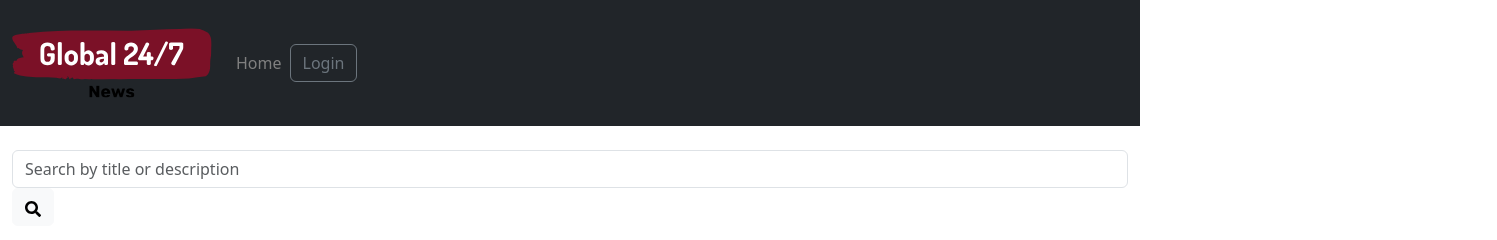
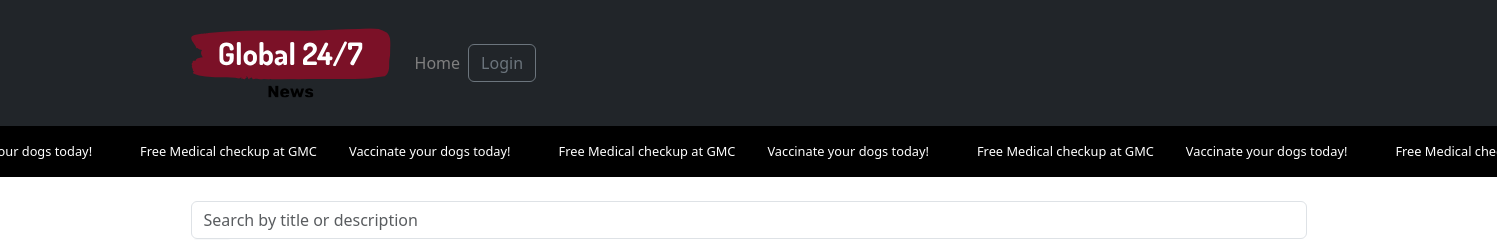
Before and after one commit to Sanskruti-thorat/News-web-app, a React (Vite) app in the folder news/: page / in a window 1280 px wide. Shown: the top 240 px of the page, 1497 px wide, since content can reach past the window. Built offline with nearby package versions, Linux system fonts and the light colour scheme.

Commit message:
AnnoucementcreatedusingMArquee

```diff
--- a/news/package.json
+++ b/news/package.json
@@ -13,7 +13,9 @@
     "formik": "^2.4.5",
     "react": "^18.2.0",
     "react-dom": "^18.2.0",
+    "react-fast-marquee": "^1.6.2",
     "react-icons": "^4.12.0",
+    "react-marquee-line": "^1.0.1",
     "react-player": "^2.13.0",
     "react-router-dom": "^6.20.1",
     "react-toastify": "^9.1.3",
--- a/news/src/Axios/user.services.tsx
+++ b/news/src/Axios/user.services.tsx
@@ -31,6 +31,16 @@ const UserServices =()=>{
         },
         updateAdmin: async (id: number, data: object) => {
           return await axios.put(`/admin/${id}`, data);
+        },
+
+        getAnnoucement: async () => {
+          return await axios.get('/annoucment');
+        },
+        addAnnouce:async (data:object)=> {
+          return await axios.post('/annoucment', data);
+        },
+        deleteAnnouce: async (id:number)=>{
+          return await axios.delete(`/annoucment/${id}`);
         }
 
     };
--- /dev/null
+++ b/news/src/CSS/annouc.css
@@ -0,0 +1,29 @@
+.annoucement{
+    background-color: #000;
+    color: #fff;
+    display: flex;
+    justify-content: space-between;
+    align-items: center;
+    padding: 1rem 0 ;
+    font-size: .8rem;
+}
+
+.annoucement-text{
+
+    display: flex;
+    align-items: center;
+    margin-right: 2rem;
+
+}
+
+.text1 span{
+    margin-right: 2rem;
+}
+
+.text2 span:not(:last-child){
+    margin-right: 2rem;
+}
+
+.text2 span:last-child{
+    margin-right: 1rem;
+}
--- a/news/src/components/AdminDash.tsx
+++ b/news/src/components/AdminDash.tsx
@@ -295,6 +295,7 @@ const AdminDash = () => {
   const deleteAdmin = async (id: number) => {
     try {
       const response = await userServices().deleteAdmin(id);
+      toast.success("Successfully deleted the data!")
       console.log("response", response);
       getAdmin();
     } catch (error) {
--- /dev/null
+++ b/news/src/components/Annoucement.tsx
@@ -0,0 +1,62 @@
+// /* eslint-disable @typescript-eslint/no-explicit-any */
+// import { useEffect, useState } from 'react';
+// import UserServices from '../Axios/user.services';
+import '../CSS/annouc.css'
+import Marquee from 'react-fast-marquee';
+
+
+// interface AData{
+//     id:number;
+//     annoucement:string ;
+// }
+
+
+
+const Announcement = () => {
+    // const [announcementList , setAnnoucementList] = useState<AData[]>([]);
+    // const userServices = UserServices();
+
+    // const retriveAnnouc = async ()=>{
+    //     try {
+    //         const response = await userServices().getAnnoucement();
+    //         setAnnoucementList(response.data)
+    //     }
+    //     catch(error){
+    //         console.log("error of fetching annoucement", error)
+    //     }
+    // }
+
+    // useEffect(()=>{
+    //     retriveAnnouc();
+    // })
+  return(
+    <>
+
+
+<Marquee>
+    <div className="annoucement">
+
+      <div className="annoucement-text text2">
+        <span>Free Medical checkup at GMC !!!</span>
+        <span>Vaccinate your dogs today!</span>
+      </div>
+      <div className="annoucement-text text2">
+        <span>Free Medical checkup at GMC</span>
+        <span>Vaccinate your dogs today!</span>
+      </div>
+      <div className="annoucement-text text2">
+        <span>Free Medical checkup at GMC</span>
+        <span>Vaccinate your dogs today!</span>
+      </div>
+      <div className="annoucement-text text2">
+        <span>Free Medical checkup at GMC</span>
+        <span>Vaccinate your dogs today!</span>
+      </div>
+    </div>
+    </Marquee>
+
+    </>
+  );
+};
+
+export default Announcement;
--- a/news/src/components/Homepage.tsx
+++ b/news/src/components/Homepage.tsx
@@ -1,6 +1,7 @@
 /* eslint-disable @typescript-eslint/no-explicit-any */
 
 // import { useRef, useState } from "react";
+import Annoucement from "./Annoucement";
 import NewsPost from "./NewsPost";
 
 
@@ -9,7 +10,7 @@ const HomePage = () => {
 
 
     <>
-
+      <Annoucement/>
       <NewsPost />
     </>
   );
--- a/news/src/data.json
+++ b/news/src/data.json
@@ -124,5 +124,31 @@
       "password": "India@123",
       "role": "user"
     }
-  ]
+  ],
+ "annoucment":[
+{
+ "id":0,
+ "annoucement":"MCd Offering free grilled burger!"
+},
+{
+  "id":1,
+  "annoucement":"MCd Offering free grilled burger!"
+ },
+ {
+  "id":2,
+  "annoucement":"MCd Offering free grilled burger!"
+ },
+ {
+  "id":3,
+  "annoucement":"MCd Offering free grilled burger!"
+ },
+ {
+  "id":4,
+  "annoucement":"MCd Offering free grilled burger!"
+ },
+ {
+  "id":5,
+  "annoucement":"MCd Offering free grilled burger!"
+ }
+ ]
 }
```
Also changed, not shown: 1 other file (tests, documents, lock files or other folders).
